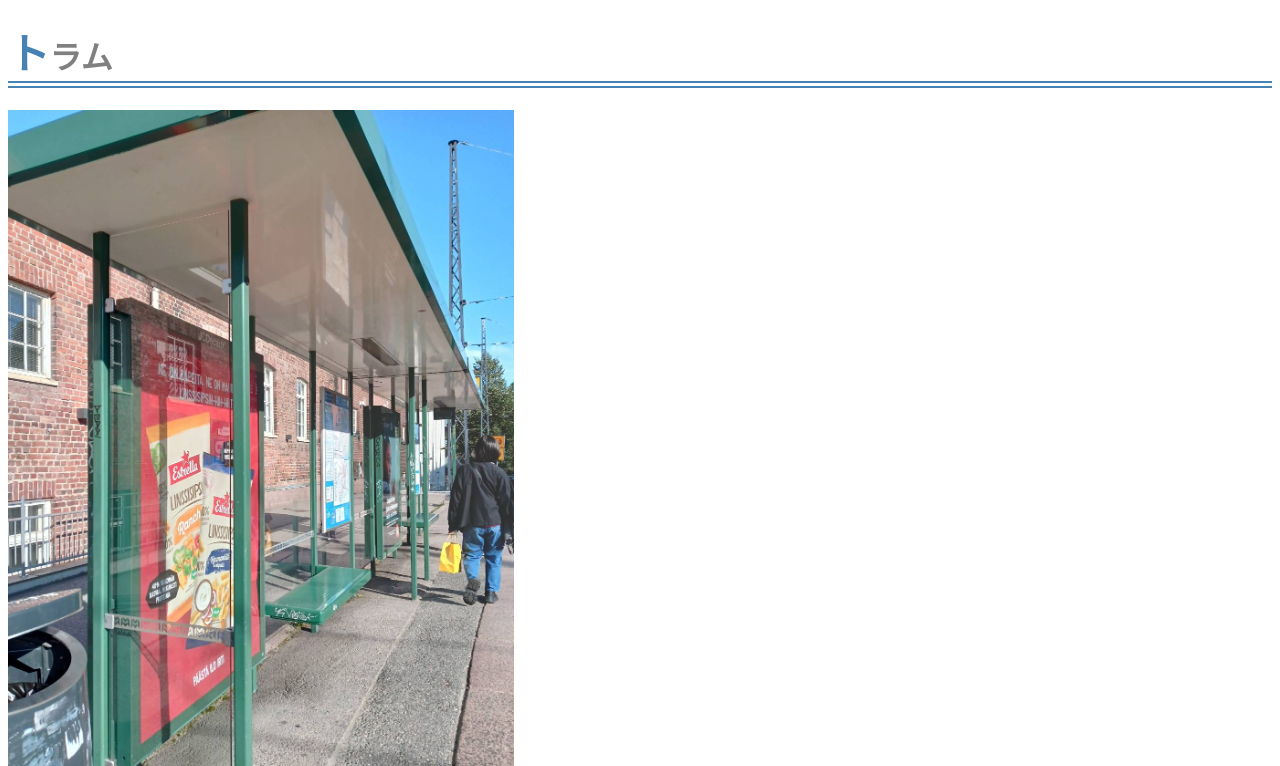
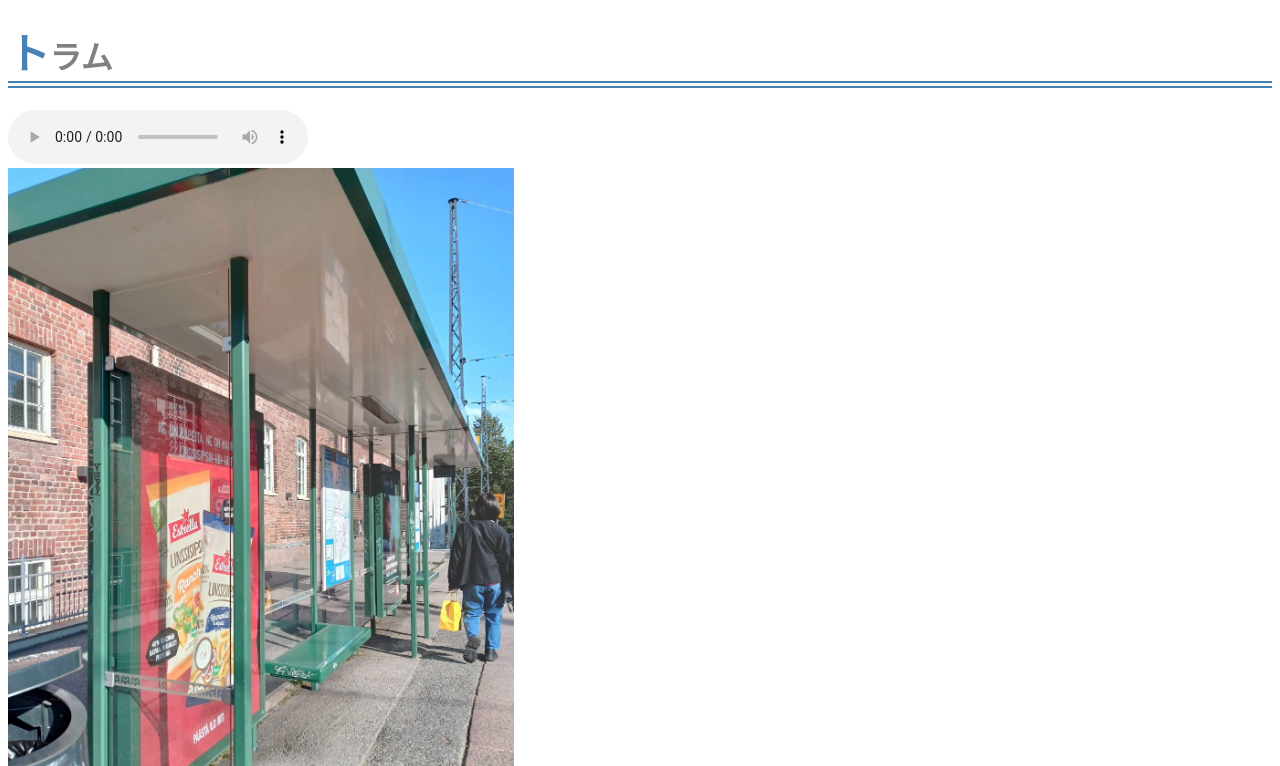
Before and after one commit to ayapappara/pagetrip.sc, a plain HTML site: page toramu.html in a window 1280 px wide. Shown: the top 766 px of the page. Drawn offline with Linux system fonts and the light colour scheme.

Commit message:
Update toramu.html

```diff
--- a/toramu.html
+++ b/toramu.html
@@ -16,6 +16,7 @@
 
 	<body>
 		<h1>トラム</h1>
+		<audio controls src="sound/5.mp3" type="audio/mp3">トラム</audio><br>
 		<img src="img/6.jpg"style="width:40%; height:20%;" alt="トラム駅">
 		<img src="img/6.2.jpg"style="width:71.2%; height:20%;" alt="トラム駅"><br>
 		<img src="img/6.3.jpg"style="width:30%; height:20%;" alt="トラム駅">
```
